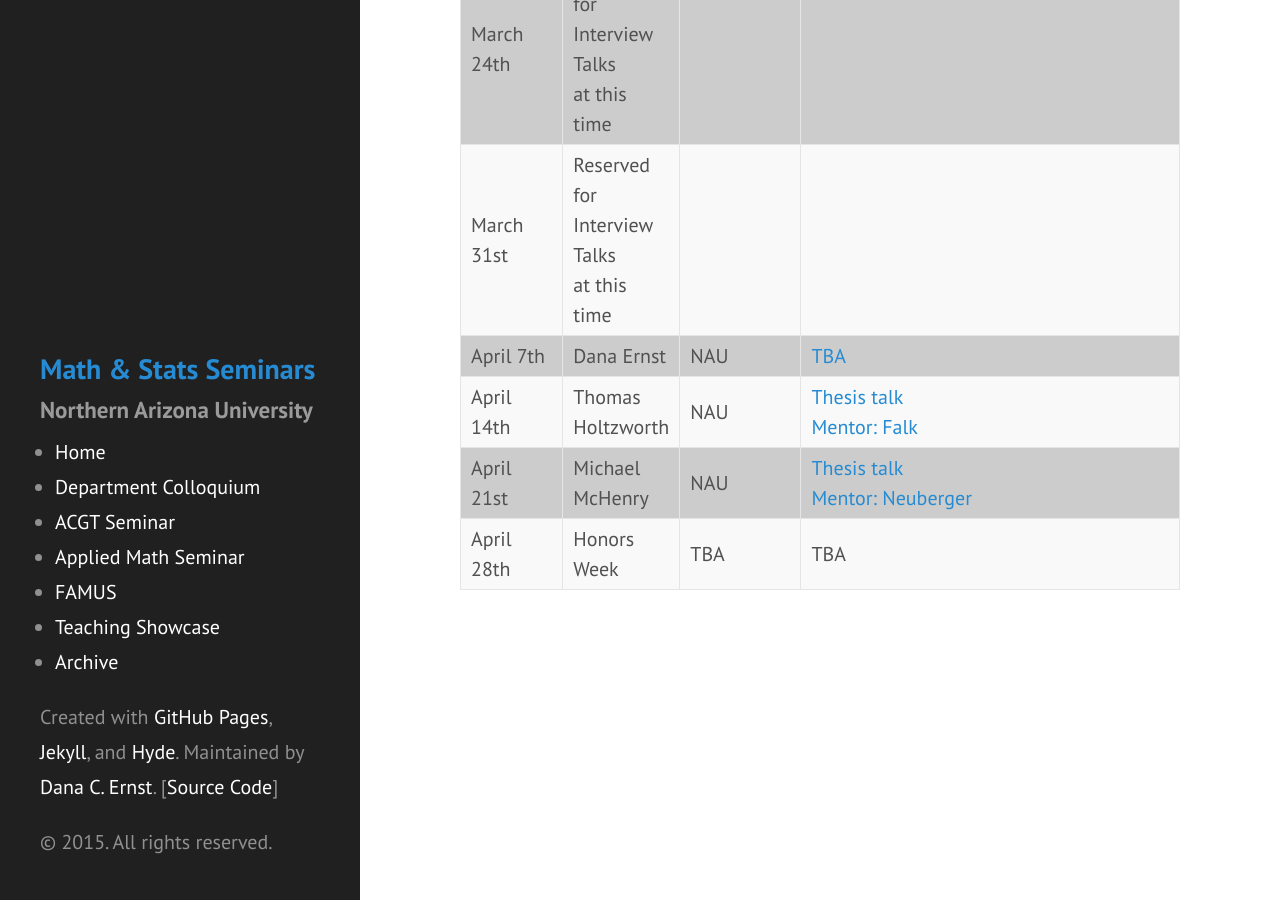
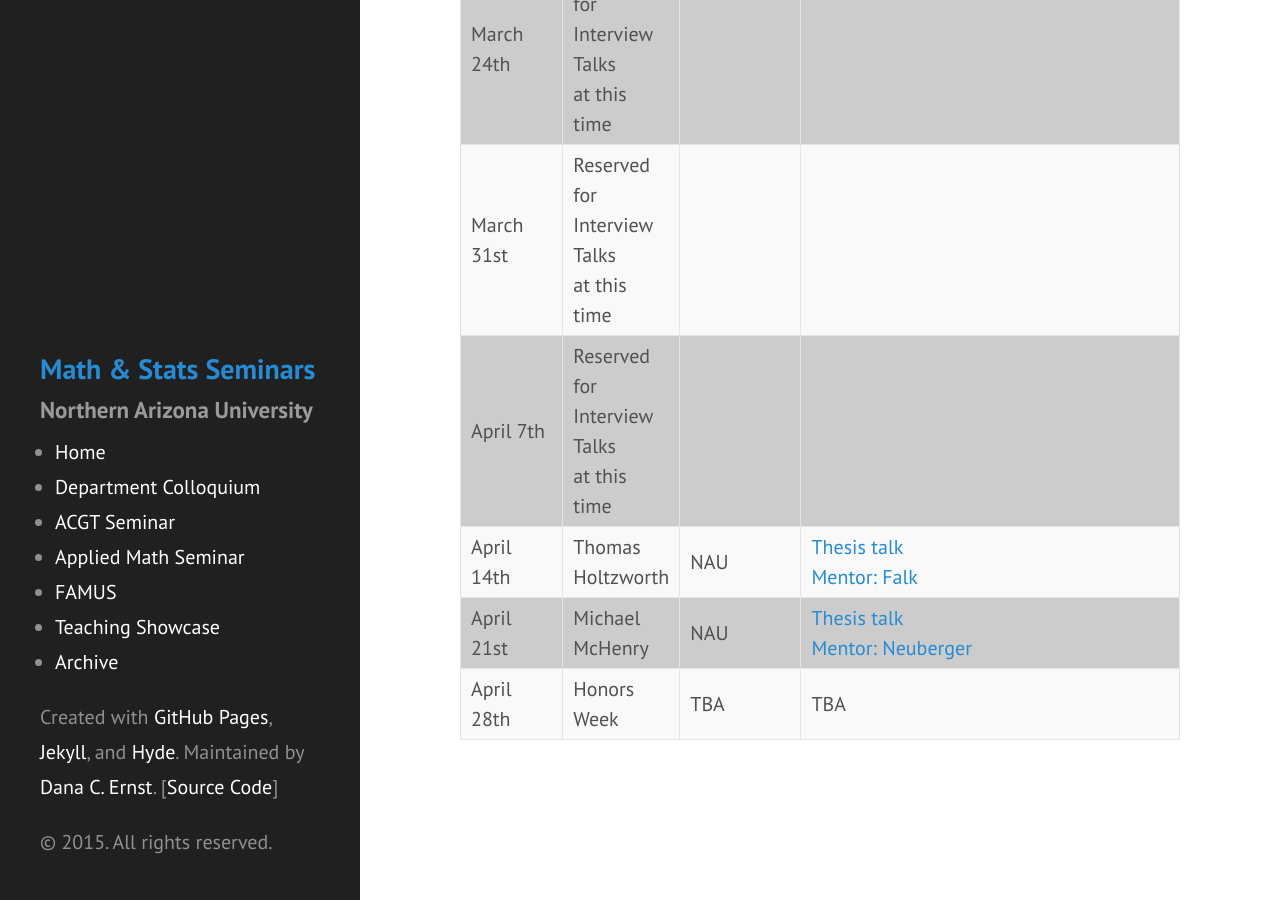
Before and after one commit to NAUMathStat/seminars, a Jekyll site: the page built from colloquiumSpring2015.md, in a window 1280 px wide and 900 px high, scrolled down 1608 px. Built offline with Jekyll 4.4.1, drawn with Linux system fonts in a browser that asks for light colours; Markdown is read by kramdown in place of the engine named in the settings; formulas are drawn with MathJax 3.

Commit message:
Updates to Colloquium

```diff
--- a/colloquiumSpring2015.md
+++ b/colloquiumSpring2015.md
@@ -122,9 +122,9 @@ Invariant Subspaces for a Nonlinear PDE on the Sierpinski Gasket.</a></td>
 
 <tr>
   <td>April 7th</td>
-  <td>Dana Ernst</td>
-  <td>NAU</td>
-<td><a href="{{ site.baseurl }}/colloquium_files/ernst_040715.pdf" target="_blank">TBA</a></td>
+  <td>Reserved for Interview Talks <br> at this time</td>
+  <td></td>
+<td></td>
 </tr>
 
 <tr>
```
